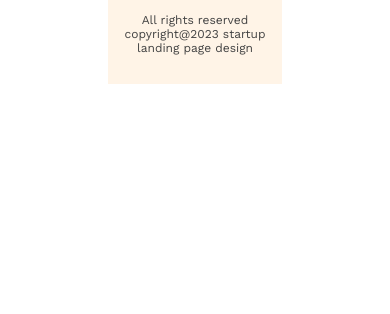
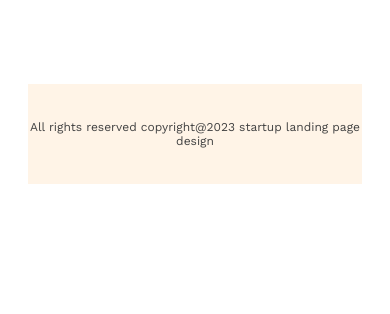
Before and after one commit to MdRakibHossen0/g3-architects-projects, a plain HTML site: page index.html in a window 390 px wide. Shown: the part 7052-7366 px from the top of the page. Before the commit the page ends 7144 px from the top, so only its background shows below. Drawn offline with nearby package versions, Linux system fonts and the light colour scheme.

Commit message:
mobile user size done

```diff
--- a/styles/architects.css
+++ b/styles/architects.css
@@ -268,13 +268,13 @@ main>section {
     }
 
     .footer-copyright {
-        margin: 0px 100px;
+        margin-top: 100px;
+        margin-left: 20px;
+        margin-right: 20px;
         justify-content: center;
         align-items: center;
         text-align: center;
         font-size: 12px;
-
-
 
     }
 }
```
